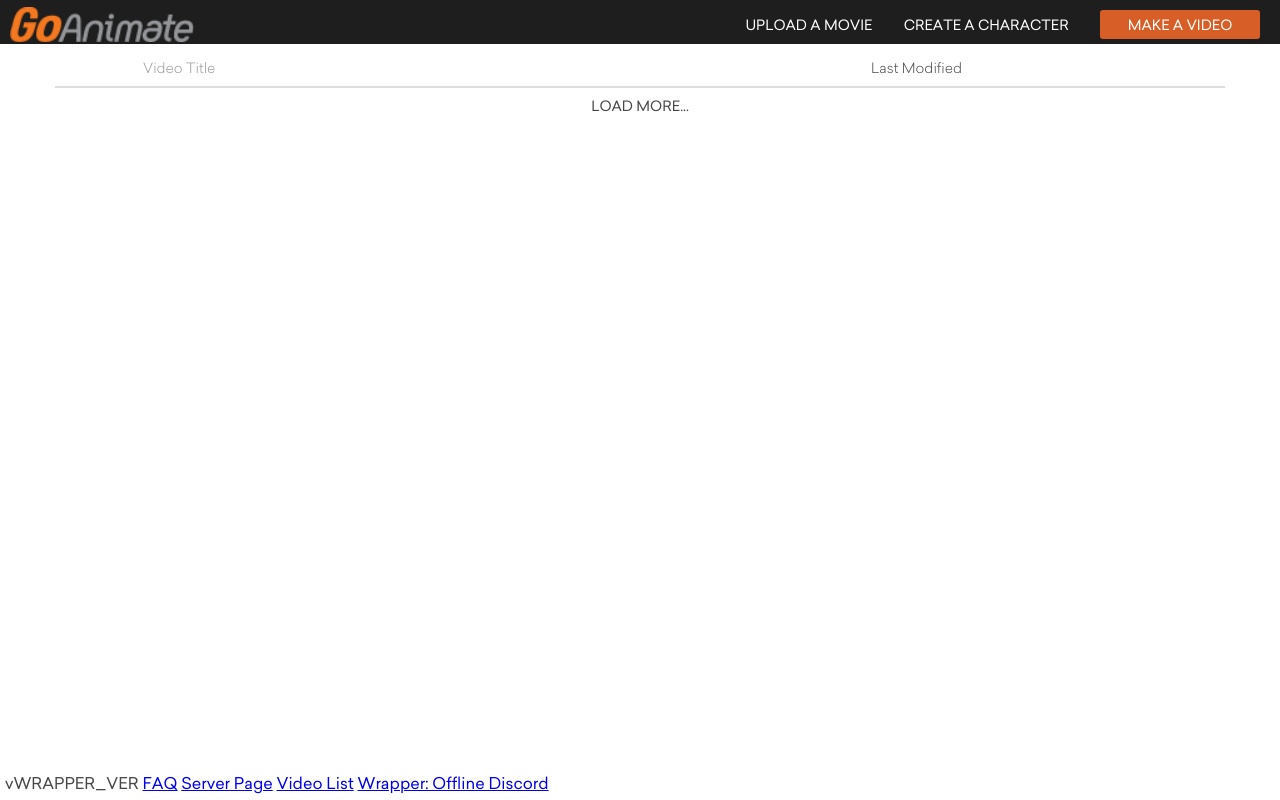
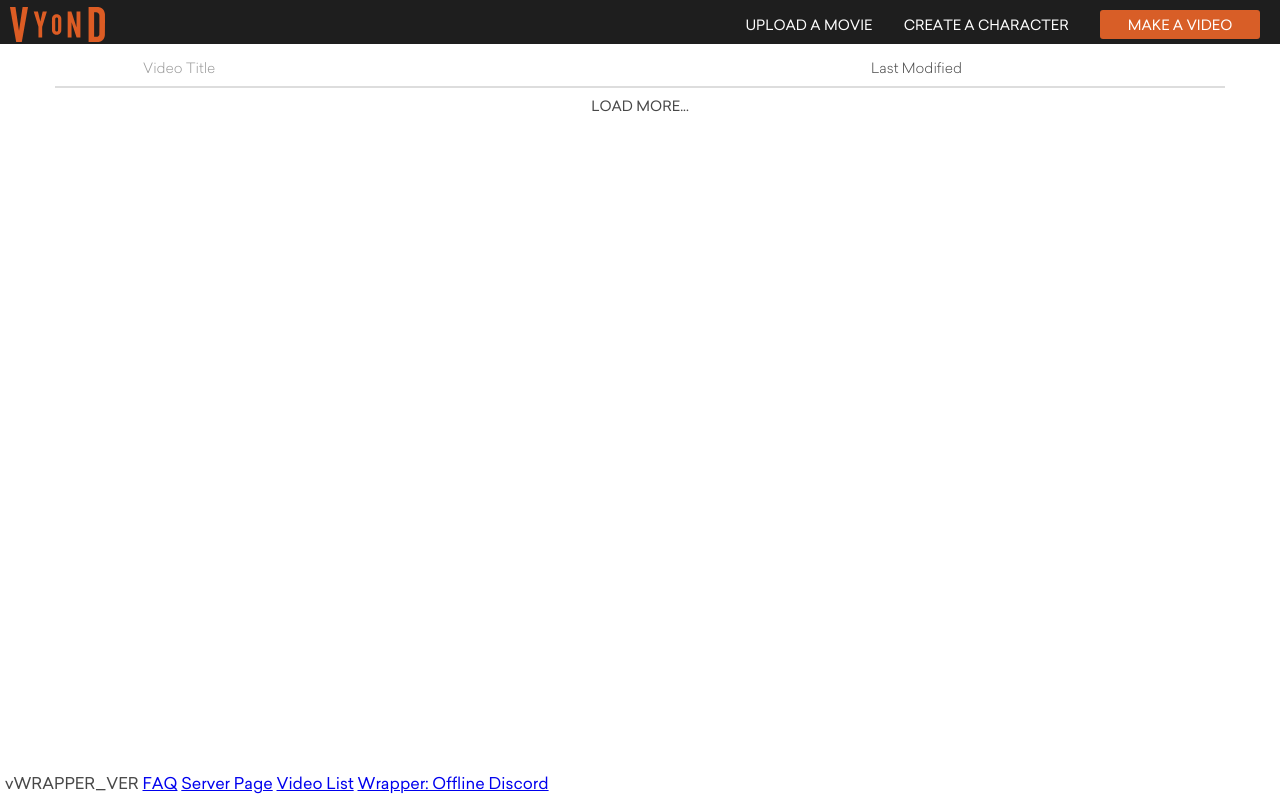
Before and after one commit to DominicJennings/Wrapper-Offline-2025, a website: page pages/html/oldlist.html in a window 1280 px wide. Drawn offline with Linux system fonts and the light colour scheme; no server answers.

Commit message:
Update oldlist.html

```diff
--- a/pages/html/oldlist.html
+++ b/pages/html/oldlist.html
@@ -12,7 +12,7 @@
 <header>
 	<div>
 	<a href="/">
-		<h1 style="margin:0"><img id="logo" src="../img/list_logo.png" alt="GoAnimate"/></h1>
+		<h1 style="margin:0"><img id="logo" src="../img/list_logo.svg" alt="Wrapper Offline 2025"/></h1>
 		<div id="headbuttons">
 			<a class="button_small" onclick="document.getElementById('file').click()">UPLOAD A MOVIE</a>
 			<div id="char_dropdown" class="button_small">
```
